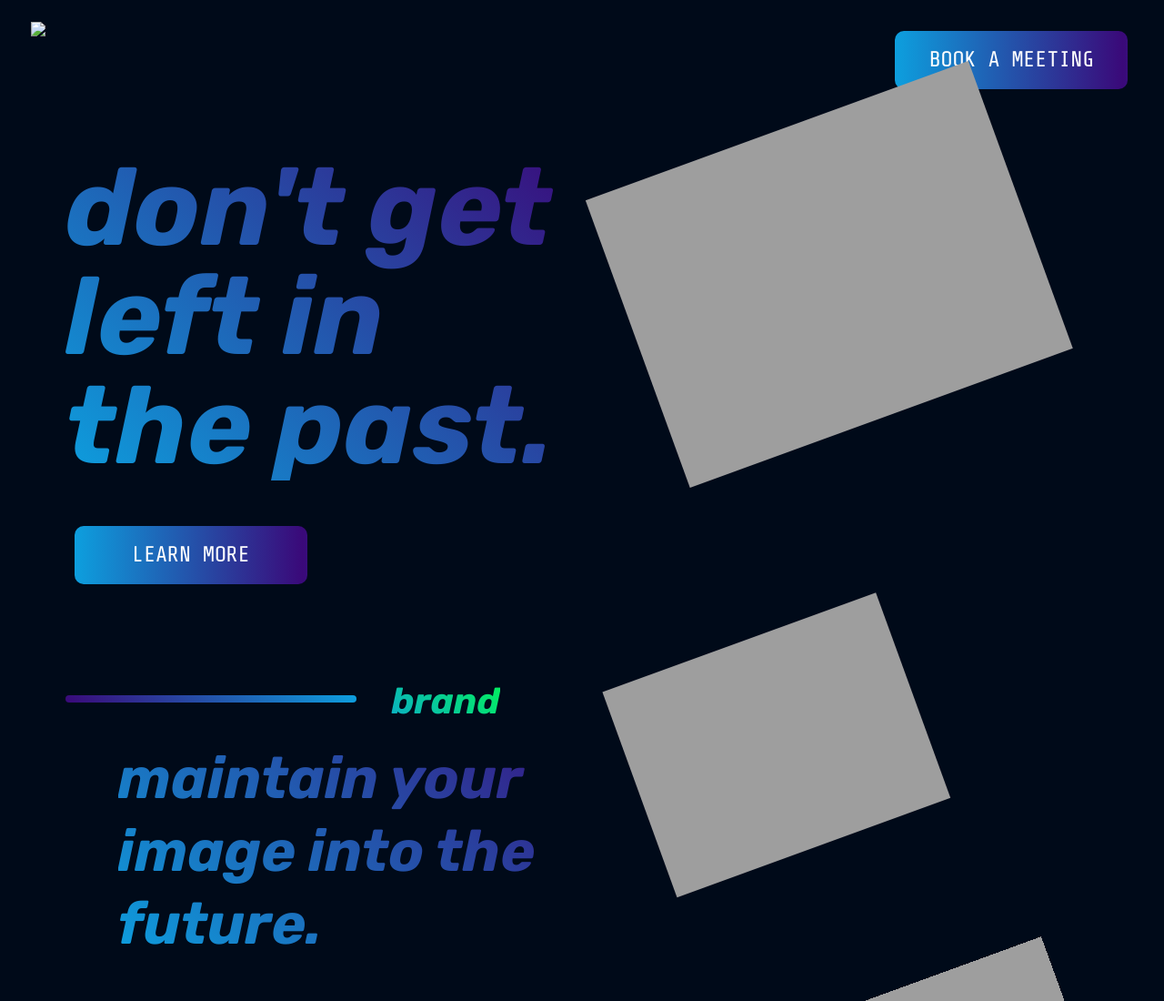
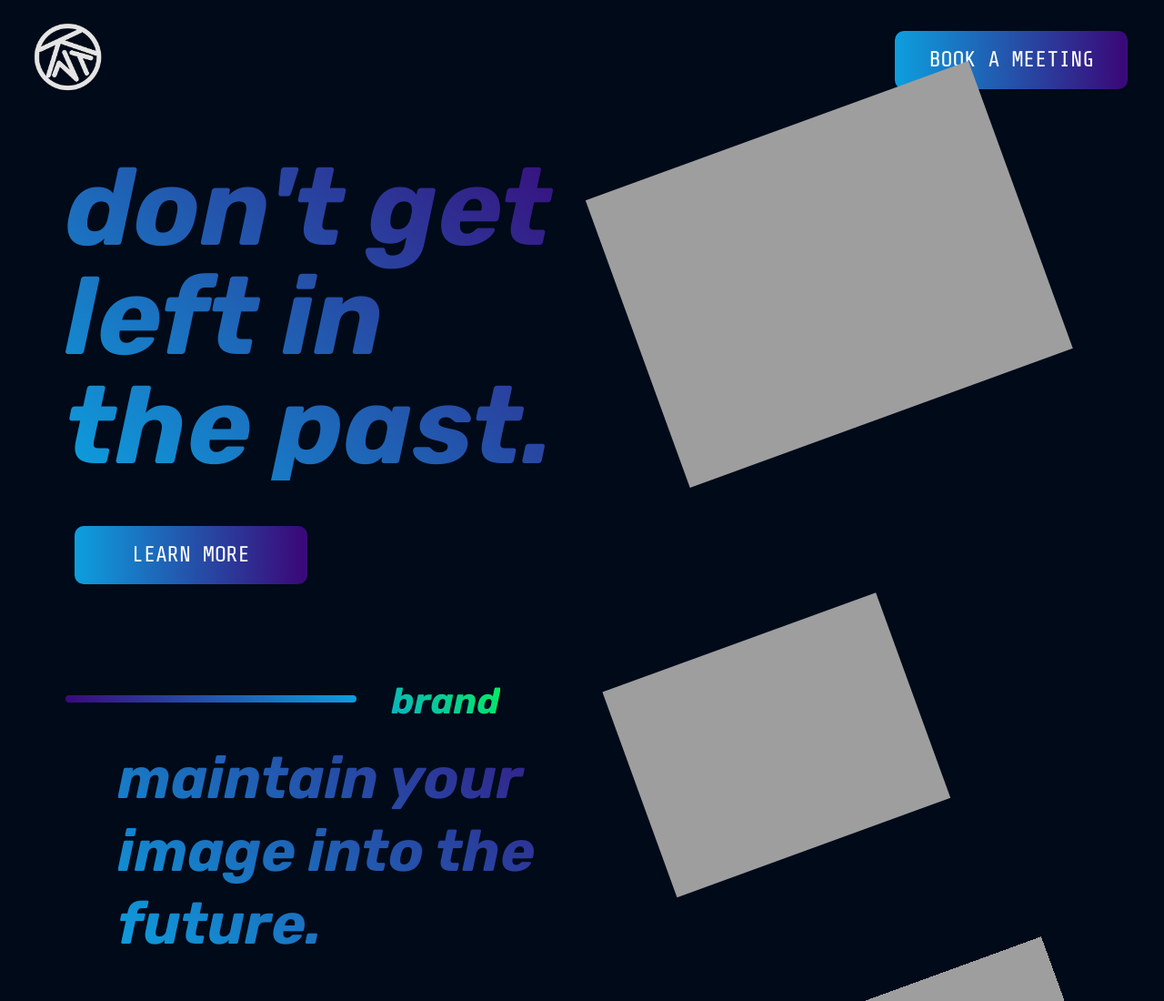
Before and after one commit to ZeDUCC/knot-website, a plain HTML site: page index.html in a window 1280 px wide. Shown: the top 1100 px of the page at 91% size. Drawn offline with nearby package versions, Linux system fonts and the light colour scheme; the site is published under a folder, as on GitHub Pages, so addresses that start at the root find nothing.

Commit message:
removed slash

```diff
--- a/index.html
+++ b/index.html
@@ -16,7 +16,7 @@
 <body style="background-color: #000a19; overflow-x: hidden;">
     <div data-aos="fade-in" class="header">
         <div class="logo-div">
-            <img src="/IMG_0038-removebg-preview.png" class="logo-img">
+            <img src="IMG_0038-removebg-preview.png" class="logo-img">
         </div>
         <div class="btn-grad meet-btn"><a href="https://calendly.com/webknot" style="text-decoration: none; color: white;" target="_blank">
             book a meeting
```
